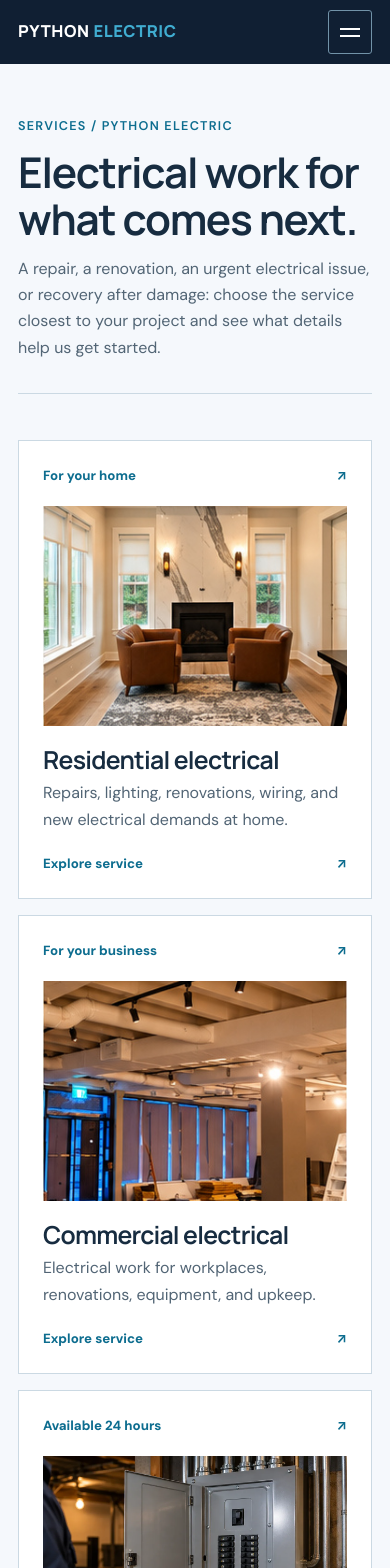
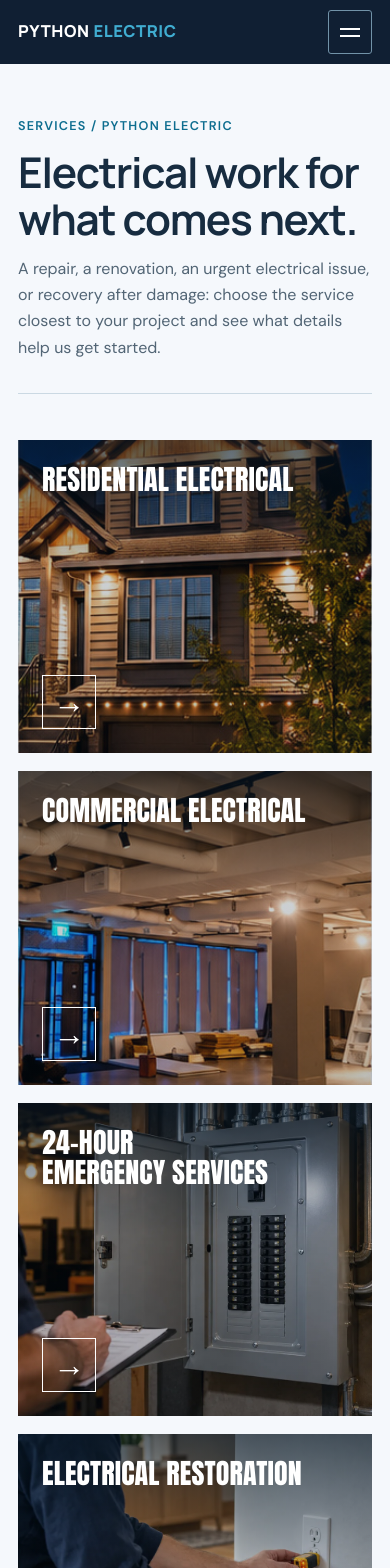
Before and after one commit to DevThind/python-electric-site, a Next.js app: page /services in a window 390 px wide. Shown: the top 1568 px of the page. Built offline with nearby package versions, Linux system fonts and the light colour scheme.

Commit message:
Redesign service cards as image tiles

```diff
--- a/app/globals.css
+++ b/app/globals.css
@@ -115,16 +115,15 @@ a:focus-visible, button:focus-visible, summary:focus-visible, input:focus-visibl
 .home-services .section-heading { display: flex; flex-direction: column; align-items: center; gap: 16px; max-width: 1000px; margin: 0 auto 36px; text-align: center; }
 .home-services .section-heading h2 { font-size: clamp(2rem, 3.2vw, 3.4rem); letter-spacing: -.02em; line-height: 1.15; text-wrap: balance; }
 .home-services .section-heading p { max-width: 720px; font-size: clamp(1rem, 1.05vw, 1.2rem); text-wrap: pretty; }
-.home-service-grid { display: grid; grid-template-columns: repeat(2, minmax(0, 1fr)); grid-auto-rows: 1fr; gap: 20px; }
-.home-service-card { display: grid; grid-template-columns: 36% minmax(0, 1fr); min-height: clamp(238px, 16vw, 300px); background: white; border: 1px solid var(--line); transition: box-shadow .2s, transform .2s; }
-.home-service-card:hover { box-shadow: 0 12px 28px #122f4b16; transform: translateY(-2px); }
-.home-service-image { position: relative; min-height: 0; overflow: hidden; background: var(--soft); }
-.home-service-image img { object-fit: cover; }
-.home-service-body { display: flex; flex-direction: column; align-items: start; padding: clamp(18px, 1.8vw, 32px); }
-.card-number { color: #0d6d8f; font-size: clamp(.81rem, .85vw, 1rem); font-weight: 600; line-height: 1.4; }
-.home-service-body h3 { margin-top: 12px; font-size: clamp(1.35rem, 1.9vw, 2rem); letter-spacing: -.02em; line-height: 1.2; }
-.home-service-body p { margin-top: 10px; color: var(--muted); font-size: clamp(1rem, 1.05vw, 1.2rem); line-height: 1.55; }
-.card-link { display: inline-flex; align-items: center; gap: 17px; margin-top: auto; padding-top: 20px; color: #096083; font-size: clamp(.9rem, .9vw, 1rem); font-weight: 700; }
+.home-service-grid { display: grid; grid-template-columns: repeat(2, minmax(0, 1fr)); gap: clamp(18px, 2vw, 32px); max-width: 1380px; margin-inline: auto; }
+.service-tile { position: relative; display: flex; flex-direction: column; align-items: flex-start; width: 100%; min-width: 0; aspect-ratio: 1.13; min-height: 300px; overflow: hidden; isolation: isolate; padding: clamp(24px, 2.4vw, 38px); color: white; background: var(--navy); }
+.service-tile::after { position: absolute; z-index: -1; inset: 0; content: ''; background: linear-gradient(180deg, #061625a8 0%, #06162533 42%, #06162545 100%); transition: background-color .25s; }
+.service-tile-image { z-index: -2; object-fit: cover; transition: transform .4s ease; }
+.service-tile:hover .service-tile-image { transform: scale(1.045); }
+.service-tile-title { max-width: 100%; margin: 0; color: white; font-family: Impact, 'Arial Narrow', Arial, sans-serif; font-size: clamp(1.7rem, 2.4vw, 2.6rem); font-weight: 700; letter-spacing: .005em; line-height: 1.08; text-transform: uppercase; text-wrap: balance; }
+.service-tile-arrow { display: grid; place-items: center; width: clamp(54px, 4.4vw, 70px); height: clamp(54px, 4.4vw, 70px); margin-top: auto; border: 1.5px solid white; color: white; font-family: Arial, sans-serif; font-size: 2rem; font-weight: 400; line-height: 1; transition: color .2s, background-color .2s; }
+.service-tile:hover .service-tile-arrow, .service-tile:focus-visible .service-tile-arrow { color: var(--navy); background: white; }
+.service-tile:focus-visible { outline: 3px solid var(--cyan); outline-offset: 4px; }
 .photo-frame { position: relative; overflow: hidden; background: #c9d8df; }
 .photo-frame img { object-fit: cover; }
 .home-intro { padding-block: clamp(56px, 6vw, 112px); border-bottom: 1px solid var(--line); }
@@ -170,15 +169,7 @@ a:focus-visible, button:focus-visible, summary:focus-visible, input:focus-visibl
 .page-hero h1 { max-width: 780px; font-size: clamp(3rem, 5vw, 5rem); }
 .page-hero p { max-width: 480px; color: var(--muted); font-size: 1.1rem; }
 .services-page-section { padding-block: 46px 76px; }
-.services-page-grid { display: grid; grid-template-columns: repeat(2, 1fr); gap: 16px; }
-.service-card { display: flex; flex-direction: column; justify-content: space-between; min-height: 235px; padding: 24px; background: white; border: 1px solid var(--line); }
-.service-card:hover { border-color: #65b9d4; box-shadow: 0 10px 26px #122f4b16; }
-.service-card-photo { position: relative; height: 220px; margin-top: 20px; overflow: hidden; background: var(--soft); }
-.service-card-photo img { object-fit: cover; }
-.service-card-top, .service-card-bottom { display: flex; justify-content: space-between; gap: 15px; color: #0d6d8f; font-size: .83rem; font-weight: 750; }
-.service-card h2 { margin: 20px 0 6px; font-size: clamp(1.55rem, 2vw, 2rem); }
-.service-card p { color: var(--muted); }
-.service-card-bottom { margin-top: 20px; }
+.services-page-grid { display: grid; grid-template-columns: repeat(2, minmax(0, 1fr)); gap: clamp(18px, 2vw, 32px); }
 .services-choice-note { margin-top: 20px; color: var(--muted); }
 .services-note { background: var(--soft); padding-block: 64px; }
 .services-note-grid { display: grid; grid-template-columns: 1fr 1fr; gap: 9%; align-items: center; }
@@ -324,7 +315,6 @@ a:focus-visible, button:focus-visible, summary:focus-visible, input:focus-visibl
   .desktop-nav { gap: 18px; }
   .is-home .desktop-nav { gap: 18px; }
   .header-inner { gap: 20px; }
-  .home-service-body { padding: 18px; }
   .detail-content { gap: 5%; grid-template-columns: minmax(0, 1fr) 290px; }
 }
 @media (max-width: 900px) {
@@ -335,9 +325,6 @@ a:focus-visible, button:focus-visible, summary:focus-visible, input:focus-visibl
   .is-home .brand { font-size: 1.2rem; }
   .home-hero { min-height: clamp(560px, 80svh, 760px); }
   .home-hero h1 { max-width: 700px; }
-  .home-service-card { grid-template-columns: 1fr; }
-  .home-service-image { height: 175px; min-height: 0; }
-  .home-service-body { min-height: 214px; }
   .page-hero-grid { gap: 30px; }
   .detail-hero-grid { gap: 4%; }
   .detail-photo { height: 380px; }
@@ -366,10 +353,9 @@ a:focus-visible, button:focus-visible, summary:focus-visible, input:focus-visibl
   .section-heading, .closing-inner { display: block; }
   .section-heading > p, .section-heading > div:last-child p { margin-top: 12px; }
   .home-services .section-heading > p { margin-top: 0; }
-  .home-service-grid { grid-template-columns: 1fr; gap: 16px; }
-  .home-service-card { grid-template-columns: 32% minmax(0, 1fr); }
-  .home-service-image { height: auto; }
-  .home-service-body { min-height: 0; padding: 18px; }
+  .home-service-grid, .services-page-grid { grid-template-columns: minmax(0, 1fr); gap: 18px; }
+  .service-tile { aspect-ratio: 1.13; padding: 24px; }
+  .service-tile-title { font-size: clamp(1.75rem, 7vw, 2.4rem); }
   .home-intro-grid, .faq-layout, .page-hero-grid, .services-note-grid, .about-page, .service-faq { grid-template-columns: 1fr; gap: 25px; }
   .home-intro { padding-block: 48px; }
   .home-intro-grid p { font-size: 1.0625rem; }
@@ -401,7 +387,6 @@ a:focus-visible, button:focus-visible, summary:focus-visible, input:focus-visibl
   .footer-top { grid-template-columns: 1fr; gap: 40px; }
 }
 @media (max-width: 520px) {
-  .services-page-grid { grid-template-columns: 1fr; }
   .process-grid { display: block; }
   .process-grid > div, .process-grid > div + div { padding: 19px 0; border-left: 0; border-bottom: 1px solid var(--line); }
   .process-grid h3 { margin: 8px 0; }
--- a/app/services/page.tsx
+++ b/app/services/page.tsx
@@ -1,8 +1,8 @@
 import type { Metadata } from 'next';
-import Image from 'next/image';
 import Link from 'next/link';
 import { ClosingCta, Photo } from '@/components/ui';
 import { ServiceAreas } from '@/components/service-areas';
+import { ServiceTile } from '@/components/service-tile';
 import { photoById, services } from '@/lib/content';
 import { pageMetadata } from '@/lib/metadata';
 
@@ -19,12 +19,7 @@ export default function ServicesPage() {
       <div className="page-hero-grid"><h1>Electrical work for <em>what comes next.</em></h1><p>A repair, a renovation, an urgent electrical issue, or recovery after damage: choose the service closest to your project and see what details help us get started.</p></div>
     </section>
     <section className="services-page-section shell">
-      <div className="services-page-grid">{services.map((service) => <Link className="service-card" href={'/services/' + service.slug} key={service.slug}>
-        <span className="service-card-top"><span>{service.label}</span><span aria-hidden="true">↗</span></span>
-        {service.image && <div className="service-card-photo"><Image src={service.image} alt={service.imageAlt || ''} fill sizes="(max-width: 520px) 100vw, 50vw" /></div>}
-        <div><h2>{service.title}</h2><p>{service.short}</p></div>
-        <span className="service-card-bottom">Explore service <span aria-hidden="true">↗</span></span>
-      </Link>)}</div>
+      <div className="services-page-grid">{services.map(service => <ServiceTile service={service} headingLevel={2} key={service.slug} />)}</div>
       <p className="services-choice-note">Does your project cross more than one category? Choose the closest fit and tell us about the full scope in your enquiry.</p>
     </section>
     <section className="services-note"><div className="shell services-note-grid">
--- /dev/null
+++ b/components/service-tile.tsx
@@ -0,0 +1,26 @@
+import Image from 'next/image';
+import Link from 'next/link';
+import type { Service } from '@/lib/content';
+
+const tileImages: Record<string, string> = {
+  'residential-electrical': '/images/07_house_exterior_lighting.jpg',
+  'commercial-electrical': '/images/03_commercial_interior.jpg',
+  'emergency-electrical': '/images/service-panels.webp',
+  'electrical-restoration': '/images/service-restoration.webp',
+};
+
+export function ServiceTile({ service, headingLevel = 3 }: { service: Service; headingLevel?: 2 | 3 }) {
+  const Heading = headingLevel === 2 ? 'h2' : 'h3';
+
+  return <Link className="service-tile" href={`/services/${service.slug}`}>
+    <Image
+      className="service-tile-image"
+      src={tileImages[service.slug] || service.image || ''}
+      alt=""
+      fill
+      sizes="(max-width: 700px) 100vw, (max-width: 1400px) 50vw, 700px"
+    />
+    <Heading className="service-tile-title">{service.title}</Heading>
+    <span className="service-tile-arrow" aria-hidden="true">→</span>
+  </Link>;
+}
```
Also changed, not shown: app/page.tsx (+2 -12 lines).
